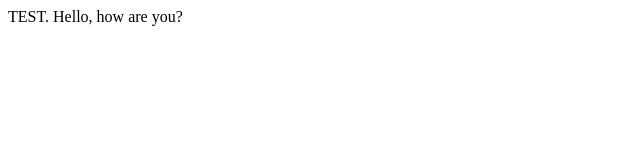
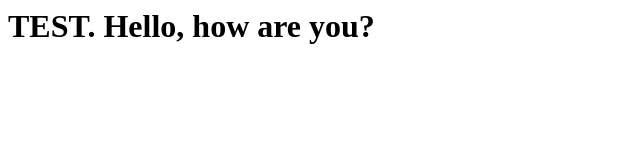
Before and after one commit to nangoi/test.github.io, a plain HTML site: page index.html in a window 1280 px wide. Shown: the whole page, without its empty margins (0-640 px from the left). Drawn offline with Linux system fonts and the light colour scheme.

Commit message:
Edited index.html again

```diff
--- a/index.html
+++ b/index.html
@@ -1,6 +1,6 @@
 <html>
 <title>TEST - Hello!</title>
 <body>
-TEST. Hello, how are you?
+<h1>TEST. Hello, how are you?</h1>
 </body>
 </html>
```
